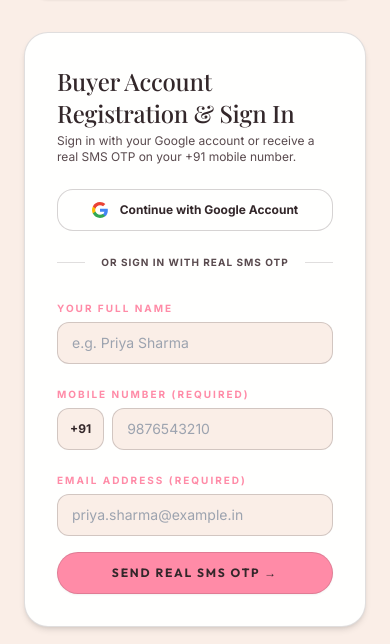
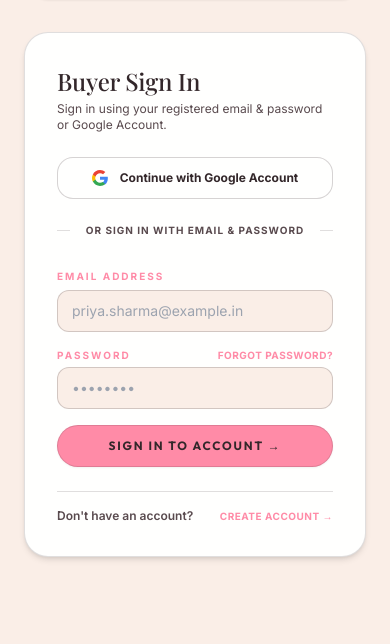
Before and after one commit to The-Dhananjay/LOOMLORE, a Next.js app: page /login in a window 390 px wide. Shown: the part 402-1046 px from the top of the page. Built offline with nearby package versions, Linux system fonts and the light colour scheme; no server answers; a web font is replaced by a local one.

Commit message:
Replace Phone OTP auth with Firebase Email & Password authentication, email verification, and password reset while preserving luxury UI

```diff
--- a/src/app/login/page.tsx
+++ b/src/app/login/page.tsx
@@ -3,26 +3,31 @@
 import { useState, useEffect } from 'react';
 import Link from 'next/link';
 import { useRouter } from 'next/navigation';
-import type { ConfirmationResult } from 'firebase/auth';
 import { useAuth } from '@/hooks/useAuth';
 import { useAuthStore } from '@/lib/auth';
 
 export default function LoginPage() {
   const router = useRouter();
-  const { googleLogin, sendPhoneOTP, verifyOTP, loading: fbLoading, user: fbUser } = useAuth();
   const {
-    isLoggedIn,
-    registerBuyer,
-    registerSeller
-  } = useAuthStore();
+    googleLogin,
+    emailLogin,
+    emailRegister,
+    sendPasswordReset,
+    resendVerificationEmail,
+    loading: fbLoading,
+    user: fbUser
+  } = useAuth();
+
+  const { isLoggedIn, registerSeller } = useAuthStore();
 
   const [portalType, setPortalType] = useState<'buyer' | 'seller'>('buyer');
-  const [authStep, setAuthStep] = useState<'input' | 'otp'>('input');
+  const [authMode, setAuthMode] = useState<'login' | 'register' | 'forgot' | 'verificationSent'>('login');
 
-  // Buyer form
-  const [buyerName, setBuyerName] = useState('');
-  const [buyerMobile, setBuyerMobile] = useState('');
-  const [buyerEmail, setBuyerEmail] = useState('');
+  // Buyer Email/Password Form
+  const [fullName, setFullName] = useState('');
+  const [email, setEmail] = useState('');
+  const [password, setPassword] = useState('');
+  const [confirmPassword, setConfirmPassword] = useState('');
 
   // Seller registration form
   const [firmName, setFirmName] = useState('');
@@ -37,18 +42,20 @@ export default function LoginPage() {
   const [ifscCode, setIfscCode] = useState('');
   const [craftSpecialty, setCraftSpecialty] = useState('');
 
-  // Firebase Auth State
-  const [isAuthLoading, setIsAuthLoading] = useState(false);
-  const [confirmationResult, setConfirmationResult] = useState<ConfirmationResult | null>(null);
-  const [otpInput, setOtpInput] = useState('');
+  // Status & Feedback State
+  const [isSubmitting, setIsSubmitting] = useState(false);
   const [errorMsg, setErrorMsg] = useState('');
-  const [apiKeyInvalid, setApiKeyInvalid] = useState(false);
+  const [successMsg, setSuccessMsg] = useState('');
   const [pendingNotice, setPendingNotice] = useState<string | null>(null);
-  const [resendTimer, setResendTimer] = useState(0);
 
-  // Redirect if user is already logged in
+  // Redirect if user is already logged in & email is verified
   useEffect(() => {
     if (!fbLoading && (fbUser || isLoggedIn)) {
+      if (fbUser && !fbUser.emailVerified && fbUser.providerData[0]?.providerId === 'password') {
+        setAuthMode('verificationSent');
+        return;
+      }
+
       const storeUser = useAuthStore.getState().user;
       if (storeUser?.role === 'seller') {
         router.replace('/seller');
@@ -58,116 +65,87 @@ export default function LoginPage() {
     }
   }, [fbUser, fbLoading, isLoggedIn, router]);
 
-  // Resend OTP Countdown Timer
-  useEffect(() => {
-    let interval: NodeJS.Timeout;
-    if (resendTimer > 0) {
-      interval = setInterval(() => {
-        setResendTimer((prev) => prev - 1);
-      }, 1000);
-    }
-    return () => clearInterval(interval);
-  }, [resendTimer]);
-
-  // Handle Google Sign-In
+  // Google Sign-In
   async function handleGoogleSignIn() {
     setErrorMsg('');
-    setIsAuthLoading(true);
+    setSuccessMsg('');
+    setIsSubmitting(true);
     try {
       await googleLogin();
       router.push('/profile');
     } catch (err: any) {
       setErrorMsg(err.message || 'Google sign-in failed. Please try again.');
     } finally {
-      setIsAuthLoading(false);
+      setIsSubmitting(false);
     }
   }
 
-  // Send Firebase Phone OTP
-  async function handleBuyerSubmit(e: React.FormEvent) {
+  // Handle Email Login / Register / Forgot Submit
+  async function handleEmailAuthSubmit(e: React.FormEvent) {
     e.preventDefault();
     setErrorMsg('');
+    setSuccessMsg('');
 
-    const cleanMobile = buyerMobile.replace(/\D/g, '');
-    if (cleanMobile.length !== 10) {
-      setErrorMsg('Mobile number must be exactly 10 digits (e.g. 9876543210).');
-      return;
-    }
-    if (!buyerEmail.includes('@')) {
-      setErrorMsg('Please provide a valid email address.');
+    if (!email.includes('@')) {
+      setErrorMsg('Please enter a valid email address.');
       return;
     }
 
-    setIsAuthLoading(true);
-
+    // Forgot Password Flow
+    if (authMode === 'forgot') {
+      setIsSubmitting(true);
       try {
-      const result = await sendPhoneOTP(cleanMobile, 'recaptcha-container');
-      setConfirmationResult(result);
-      setAuthStep('otp');
-      setResendTimer(30);
+        await sendPasswordReset(email);
+        setSuccessMsg(`Password reset link sent to ${email}. Please check your email inbox.`);
       } catch (err: any) {
-      if (err.message?.includes('APIKEY_INVALID') || err.message?.includes('api-key-not-valid')) {
-        setErrorMsg('Firebase API Key is invalid or restricted in Firebase Console. Please verify your NEXT_PUBLIC_FIREBASE_API_KEY in .env.local.');
-        setApiKeyInvalid(true);
-      } else {
-        setErrorMsg(err.message || 'Could not send OTP. Please check your mobile number.');
+        setErrorMsg(err.message || 'Could not send reset email.');
+      } finally {
+        setIsSubmitting(false);
       }
-    } finally {
-      setIsAuthLoading(false);
-    }
-  }
-
-  function handleDirectFallbackLogin() {
-    const cleanMobile = buyerMobile.replace(/\D/g, '') || '9875735873';
-    registerBuyer(buyerName || 'Valued Customer', cleanMobile, buyerEmail || 'customer@loomlore.in');
-    router.push('/profile');
-  }
-
-  // Verify Firebase Phone OTP
-  async function handleVerifyBuyerOTP(e: React.FormEvent) {
-    e.preventDefault();
-    setErrorMsg('');
-
-    const cleanOtp = otpInput.trim();
-    if (cleanOtp.length !== 6) {
-      setErrorMsg('OTP must be exactly 6 digits.');
       return;
     }
 
-    if (!confirmationResult) {
-      setErrorMsg('Verification session expired. Please request a new OTP.');
+    // Password validation
+    if (password.length < 6) {
+      setErrorMsg('Password must be at least 6 characters long.');
       return;
     }
 
-    setIsAuthLoading(true);
+    // Register Flow
+    if (authMode === 'register') {
+      if (password !== confirmPassword) {
+        setErrorMsg('Passwords do not match. Please check and re-enter.');
+        return;
+      }
 
+      setIsSubmitting(true);
       try {
-      const cleanMobile = buyerMobile.replace(/\D/g, '');
-      await verifyOTP(confirmationResult, cleanOtp);
-      registerBuyer(buyerName || 'Valued Customer', cleanMobile, buyerEmail);
+        await emailRegister(email, password, fullName || 'Valued Customer');
+        setAuthMode('verificationSent');
+      } catch (err: any) {
+        setErrorMsg(err.message || 'Account registration failed.');
+      } finally {
+        setIsSubmitting(false);
+      }
+      return;
+    }
+
+    // Sign In Flow
+    if (authMode === 'login') {
+      setIsSubmitting(true);
+      try {
+        await emailLogin(email, password);
         router.push('/profile');
       } catch (err: any) {
-      setErrorMsg(err.message || 'Invalid OTP code. Please check and re-enter.');
+        if (err.message?.includes('EMAIL_UNVERIFIED')) {
+          setAuthMode('verificationSent');
+          setErrorMsg('');
+        } else {
+          setErrorMsg(err.message || 'Email sign-in failed. Please check your credentials.');
+        }
       } finally {
-      setIsAuthLoading(false);
+        setIsSubmitting(false);
       }
-  }
-
-  // Resend OTP Handler
-  async function handleResendOTP() {
-    if (resendTimer > 0 || isAuthLoading) return;
-    setErrorMsg('');
-    setIsAuthLoading(true);
-    try {
-      const cleanMobile = buyerMobile.replace(/\D/g, '');
-      const result = await sendPhoneOTP(cleanMobile, 'recaptcha-container');
-      setConfirmationResult(result);
-      setResendTimer(30);
-      setErrorMsg('New OTP code sent to your mobile phone!');
-    } catch (err: any) {
-      setErrorMsg(err.message || 'Failed to resend OTP.');
-    } finally {
-      setIsAuthLoading(false);
     }
   }
 
@@ -206,9 +184,6 @@ export default function LoginPage() {
 
   return (
     <div className="mx-auto w-full max-w-4xl px-6 py-36 font-sans bg-[#faeee7] text-[#33272a]">
-      {/* Invisible reCAPTCHA container */}
-      <div id="recaptcha-container" className="sr-only" aria-hidden="true" />
-
       <header className="text-center max-w-2xl mx-auto">
         <span className="label-eyebrow text-xs">Heritage Subcontinent Authentication</span>
         <h1 className="display-h mt-2 text-4xl text-[#33272a] sm:text-5xl">
@@ -227,6 +202,7 @@ export default function LoginPage() {
             setPortalType('buyer');
             setPendingNotice(null);
             setErrorMsg('');
+            setSuccessMsg('');
           }}
           className={`flex-1 rounded-full py-2.5 text-xs font-bold uppercase tracking-wider transition ${
             portalType === 'buyer'
@@ -242,6 +218,7 @@ export default function LoginPage() {
             setPortalType('seller');
             setPendingNotice(null);
             setErrorMsg('');
+            setSuccessMsg('');
           }}
           className={`flex-1 rounded-full py-2.5 text-xs font-bold uppercase tracking-wider transition ${
             portalType === 'seller'
@@ -253,20 +230,74 @@ export default function LoginPage() {
         </button>
       </div>
 
-      {/* PORTAL FORM 1: BUYER ACCOUNT (REAL FIREBASE AUTH) */}
+      {/* PORTAL FORM 1: BUYER ACCOUNT (FIREBASE EMAIL & GOOGLE AUTH) */}
       {portalType === 'buyer' && (
         <div className="mt-8 max-w-xl mx-auto rounded-3xl border border-[#33272a]/15 bg-[#fffffe] p-8 shadow-md">
-          <h2 className="display-h text-2xl text-[#33272a]">Buyer Account Registration &amp; Sign In</h2>
+          <h2 className="display-h text-2xl text-[#33272a]">
+            {authMode === 'login' && 'Buyer Sign In'}
+            {authMode === 'register' && 'Create Buyer Account'}
+            {authMode === 'forgot' && 'Reset Password'}
+            {authMode === 'verificationSent' && 'Verify Your Email'}
+          </h2>
           <p className="mt-1 text-xs text-[#594a4e]">
-            Sign in with your Google account or receive a real SMS OTP on your +91 mobile number.
+            {authMode === 'login' && 'Sign in using your registered email & password or Google Account.'}
+            {authMode === 'register' && 'Register a new buyer account with email verification.'}
+            {authMode === 'forgot' && 'Enter your registered email to receive a password reset link.'}
+            {authMode === 'verificationSent' && 'Verification email sent! Please check your email inbox to verify your account.'}
           </p>
 
+          {/* Email Verification Pending Screen */}
+          {authMode === 'verificationSent' ? (
+            <div className="mt-6 text-center space-y-4">
+              <div className="mx-auto flex h-14 w-14 items-center justify-center rounded-full bg-rose-100 text-2xl text-[#ff8ba7]">
+                ✉️
+              </div>
+              <div className="rounded-2xl border border-[#ff8ba7]/30 bg-[#faeee7] p-5 text-left text-xs leading-relaxed text-[#33272a]">
+                <p className="font-bold text-[#33272a] text-sm mb-1">Email Verification Required</p>
+                <p>
+                  We have sent a verification link to <strong className="font-semibold text-[#33272a]">{email || 'your email'}</strong>.
+                  Please click the link in your email inbox to activate your Loomlore buyer account.
+                </p>
+              </div>
+
+              <div className="flex flex-col gap-2 pt-2">
+                <button
+                  type="button"
+                  onClick={async () => {
+                    setErrorMsg('');
+                    setSuccessMsg('');
+                    try {
+                      await resendVerificationEmail();
+                      setSuccessMsg('Verification link resent! Check your inbox.');
+                    } catch (e: any) {
+                      setErrorMsg(e.message || 'Rate limit exceeded. Please check your spam folder.');
+                    }
+                  }}
+                  className="wax-button w-full py-2.5 text-xs font-bold"
+                >
+                  Resend Verification Email
+                </button>
+                <button
+                  type="button"
+                  onClick={() => {
+                    setAuthMode('login');
+                    setErrorMsg('');
+                    setSuccessMsg('');
+                  }}
+                  className="ghost-button w-full py-2 text-xs"
+                >
+                  Back to Sign In →
+                </button>
+              </div>
+            </div>
+          ) : (
+            <>
               {/* Google Sign-In Button */}
               <div className="mt-6">
                 <button
                   type="button"
                   onClick={handleGoogleSignIn}
-              disabled={isAuthLoading}
+                  disabled={isSubmitting}
                   className="flex w-full items-center justify-center gap-3 rounded-2xl border border-[#33272a]/20 bg-[#fffffe] py-3 text-xs font-bold text-[#33272a] shadow-xs transition hover:border-[#ff8ba7] hover:bg-[#faeee7] disabled:opacity-50 disabled:cursor-not-allowed"
                   aria-label="Sign in with Google"
                 >
@@ -288,7 +319,7 @@ export default function LoginPage() {
                       d="M12 4.75c1.77 0 3.35.61 4.6 1.8l3.42-3.42C17.95 1.19 15.24 0 12 0 7.31 0 3.26 2.7 1.29 6.61l3.99 3.15c.95-2.85 3.6-4.96 6.72-4.96z"
                     />
                   </svg>
-              <span>{isAuthLoading ? 'Connecting to Google...' : 'Continue with Google Account'}</span>
+                  <span>{isSubmitting ? 'Connecting to Google...' : 'Continue with Google Account'}</span>
                 </button>
               </div>
 
@@ -297,137 +328,149 @@ export default function LoginPage() {
                   <div className="w-full border-t border-[#33272a]/15" />
                 </div>
                 <span className="relative bg-[#fffffe] px-4 text-[10px] uppercase tracking-widest text-[#594a4e] font-bold">
-              Or Sign In with Real SMS OTP
+                  Or Sign In with Email &amp; Password
                 </span>
               </div>
 
               {errorMsg && (
-            <div className="mb-4 space-y-2">
-              <p className="rounded-xl bg-rose-50 p-3 text-center text-xs font-semibold text-rose-700">
+                <p className="mb-4 rounded-xl bg-rose-50 p-3 text-center text-xs font-semibold text-rose-700">
                   {errorMsg}
                 </p>
-              {apiKeyInvalid && (
-                <button
-                  type="button"
-                  onClick={handleDirectFallbackLogin}
-                  className="wax-button w-full py-2.5 text-xs text-center font-bold"
-                >
-                  Sign In Directly with Mobile (+91 {buyerMobile || '9875735873'}) →
-                </button>
-              )}
-            </div>
               )}
 
-          {authStep === 'input' ? (
-            <form onSubmit={handleBuyerSubmit} className="space-y-4">
+              {successMsg && (
+                <p className="mb-4 rounded-xl bg-emerald-50 p-3 text-center text-xs font-semibold text-emerald-800 border border-emerald-200">
+                  {successMsg}
+                </p>
+              )}
+
+              <form onSubmit={handleEmailAuthSubmit} className="space-y-4">
+                {authMode === 'register' && (
                   <div>
-                <label className="text-[10px] uppercase tracking-[0.2em] text-[#ff8ba7] font-bold">Your Full Name</label>
+                    <label className="text-[10px] uppercase tracking-[0.2em] text-[#ff8ba7] font-bold">Full Name</label>
                     <input
                       type="text"
-                  value={buyerName}
-                  onChange={(e) => setBuyerName(e.target.value)}
+                      value={fullName}
+                      onChange={(e) => setFullName(e.target.value)}
                       placeholder="e.g. Priya Sharma"
                       className="mt-1 w-full rounded-xl border border-[#33272a]/20 bg-[#faeee7] px-3.5 py-2.5 text-sm text-[#33272a] outline-none focus:border-[#ff8ba7]"
                       required
                     />
                   </div>
+                )}
 
                 <div>
-                <label className="text-[10px] uppercase tracking-[0.2em] text-[#ff8ba7] font-bold">Mobile Number (Required)</label>
-                <div className="mt-1 flex gap-2">
-                  <span className="inline-flex items-center rounded-xl border border-[#33272a]/20 bg-[#faeee7] px-3 text-xs font-bold text-[#33272a]">
-                    +91
-                  </span>
-                  <input
-                    type="tel"
-                    maxLength={10}
-                    value={buyerMobile}
-                    onChange={(e) => setBuyerMobile(e.target.value)}
-                    placeholder="9876543210"
-                    className="w-full rounded-xl border border-[#33272a]/20 bg-[#faeee7] px-3.5 py-2.5 text-sm text-[#33272a] outline-none focus:border-[#ff8ba7]"
-                    required
-                  />
-                </div>
-              </div>
-
-              <div>
-                <label className="text-[10px] uppercase tracking-[0.2em] text-[#ff8ba7] font-bold">Email Address (Required)</label>
+                  <label className="text-[10px] uppercase tracking-[0.2em] text-[#ff8ba7] font-bold">Email Address</label>
                   <input
                     type="email"
-                  value={buyerEmail}
-                  onChange={(e) => setBuyerEmail(e.target.value)}
+                    value={email}
+                    onChange={(e) => setEmail(e.target.value)}
                     placeholder="priya.sharma@example.in"
                     className="mt-1 w-full rounded-xl border border-[#33272a]/20 bg-[#faeee7] px-3.5 py-2.5 text-sm text-[#33272a] outline-none focus:border-[#ff8ba7]"
                     required
                   />
                 </div>
 
+                {authMode !== 'forgot' && (
+                  <div>
+                    <div className="flex items-center justify-between">
+                      <label className="text-[10px] uppercase tracking-[0.2em] text-[#ff8ba7] font-bold">Password</label>
+                      {authMode === 'login' && (
+                        <button
+                          type="button"
+                          onClick={() => {
+                            setAuthMode('forgot');
+                            setErrorMsg('');
+                            setSuccessMsg('');
+                          }}
+                          className="text-[10px] font-bold uppercase tracking-wider text-[#ff8ba7] hover:underline"
+                        >
+                          Forgot Password?
+                        </button>
+                      )}
+                    </div>
+                    <input
+                      type="password"
+                      value={password}
+                      onChange={(e) => setPassword(e.target.value)}
+                      placeholder="••••••••"
+                      className="mt-1 w-full rounded-xl border border-[#33272a]/20 bg-[#faeee7] px-3.5 py-2.5 text-sm text-[#33272a] outline-none focus:border-[#ff8ba7]"
+                      required
+                    />
+                  </div>
+                )}
+
+                {authMode === 'register' && (
+                  <div>
+                    <label className="text-[10px] uppercase tracking-[0.2em] text-[#ff8ba7] font-bold">Confirm Password</label>
+                    <input
+                      type="password"
+                      value={confirmPassword}
+                      onChange={(e) => setConfirmPassword(e.target.value)}
+                      placeholder="••••••••"
+                      className="mt-1 w-full rounded-xl border border-[#33272a]/20 bg-[#faeee7] px-3.5 py-2.5 text-sm text-[#33272a] outline-none focus:border-[#ff8ba7]"
+                      required
+                    />
+                  </div>
+                )}
+
                 <button
                   type="submit"
-                disabled={isAuthLoading}
+                  disabled={isSubmitting}
                   className="wax-button w-full py-3 text-xs flex items-center justify-center gap-2 disabled:opacity-50 disabled:cursor-not-allowed"
                 >
-                {isAuthLoading ? (
+                  {isSubmitting ? (
                     <>
                       <span className="h-3.5 w-3.5 animate-spin rounded-full border-2 border-[#33272a] border-t-transparent" />
-                    <span>Sending Real SMS OTP...</span>
+                      <span>Processing...</span>
                     </>
                   ) : (
-                  <span>Send Real SMS OTP →</span>
+                    <span>
+                      {authMode === 'login' && 'Sign In to Account →'}
+                      {authMode === 'register' && 'Register Account & Send Verification →'}
+                      {authMode === 'forgot' && 'Send Password Reset Link →'}
+                    </span>
                   )}
                 </button>
               </form>
-          ) : (
-            <form onSubmit={handleVerifyBuyerOTP} className="space-y-4">
-              <div>
-                <div className="flex items-center justify-between">
-                  <label className="text-[10px] uppercase tracking-[0.2em] text-[#ff8ba7] font-bold">Enter 6-Digit SMS OTP</label>
+
+              {/* Mode Toggle Controls */}
+              <div className="mt-6 flex items-center justify-between border-t border-[#33272a]/15 pt-4 text-xs font-semibold text-[#594a4e]">
+                {authMode === 'login' && (
+                  <>
+                    <span>Don't have an account?</span>
                     <button
                       type="button"
-                    onClick={handleResendOTP}
-                    disabled={resendTimer > 0 || isAuthLoading}
-                    className="text-[10px] font-bold uppercase tracking-wider text-[#ff8ba7] hover:underline disabled:text-zinc-400 disabled:no-underline"
+                      onClick={() => {
+                        setAuthMode('register');
+                        setErrorMsg('');
+                        setSuccessMsg('');
+                      }}
+                      className="text-[#ff8ba7] hover:underline uppercase tracking-wider text-[10px] font-bold"
                     >
-                    {resendTimer > 0 ? `Resend OTP in ${resendTimer}s` : 'Resend OTP'}
+                      Create Account →
                     </button>
-                </div>
-                <p className="text-xs text-[#594a4e]">Sent to +91 {buyerMobile} &amp; {buyerEmail}</p>
-                <input
-                  type="text"
-                  maxLength={6}
-                  value={otpInput}
-                  onChange={(e) => setOtpInput(e.target.value)}
-                  placeholder="Enter SMS OTP"
-                  className="mt-2 w-full text-center text-2xl tracking-[0.5em] font-mono rounded-xl border border-[#33272a]/20 bg-[#faeee7] px-3.5 py-2.5 text-[#33272a] outline-none focus:border-[#ff8ba7]"
-                  required
-                />
-              </div>
+                  </>
+                )}
 
-              <div className="flex gap-2">
+                {(authMode === 'register' || authMode === 'forgot') && (
+                  <>
+                    <span>Already have an account?</span>
                     <button
                       type="button"
-                  onClick={() => setAuthStep('input')}
-                  className="ghost-button px-4 py-2.5 text-xs"
-                  disabled={isAuthLoading}
+                      onClick={() => {
+                        setAuthMode('login');
+                        setErrorMsg('');
+                        setSuccessMsg('');
+                      }}
+                      className="text-[#ff8ba7] hover:underline uppercase tracking-wider text-[10px] font-bold"
                     >
-                  Edit Details
+                      Sign In Instead →
                     </button>
-                <button
-                  type="submit"
-                  disabled={isAuthLoading}
-                  className="wax-button flex-1 py-2.5 text-xs flex items-center justify-center gap-2 disabled:opacity-50 disabled:cursor-not-allowed"
-                >
-                  {isAuthLoading ? (
-                    <>
-                      <span className="h-3.5 w-3.5 animate-spin rounded-full border-2 border-[#33272a] border-t-transparent" />
-                      <span>Verifying OTP...</span>
                   </>
-                  ) : (
-                    <span>Verify OTP &amp; Sign In</span>
                 )}
-                </button>
               </div>
-            </form>
+            </>
           )}
         </div>
       )}
```
Also changed, not shown: src/context/AuthContext.tsx (+76 -91 lines). Lines whose indentation alone changed are shown as unchanged.
